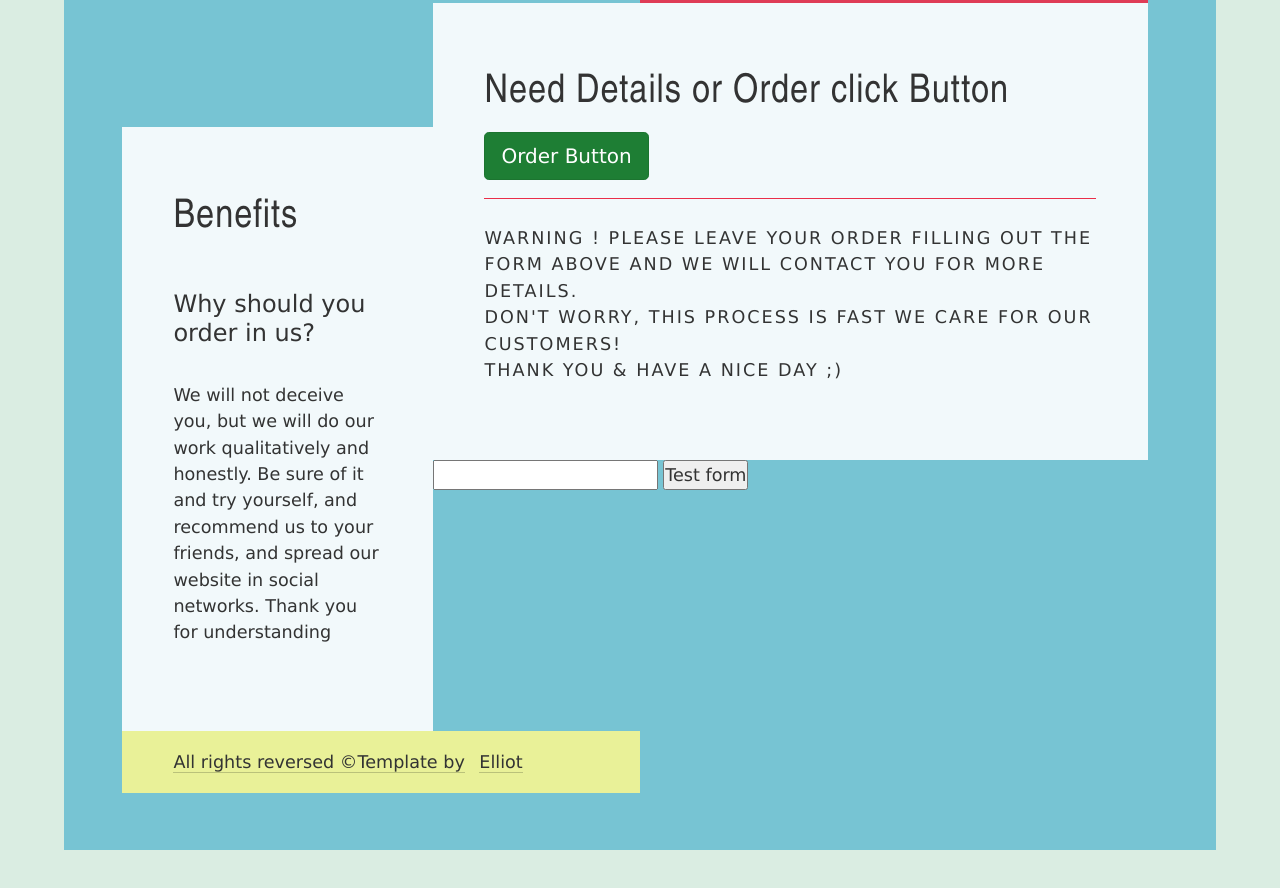
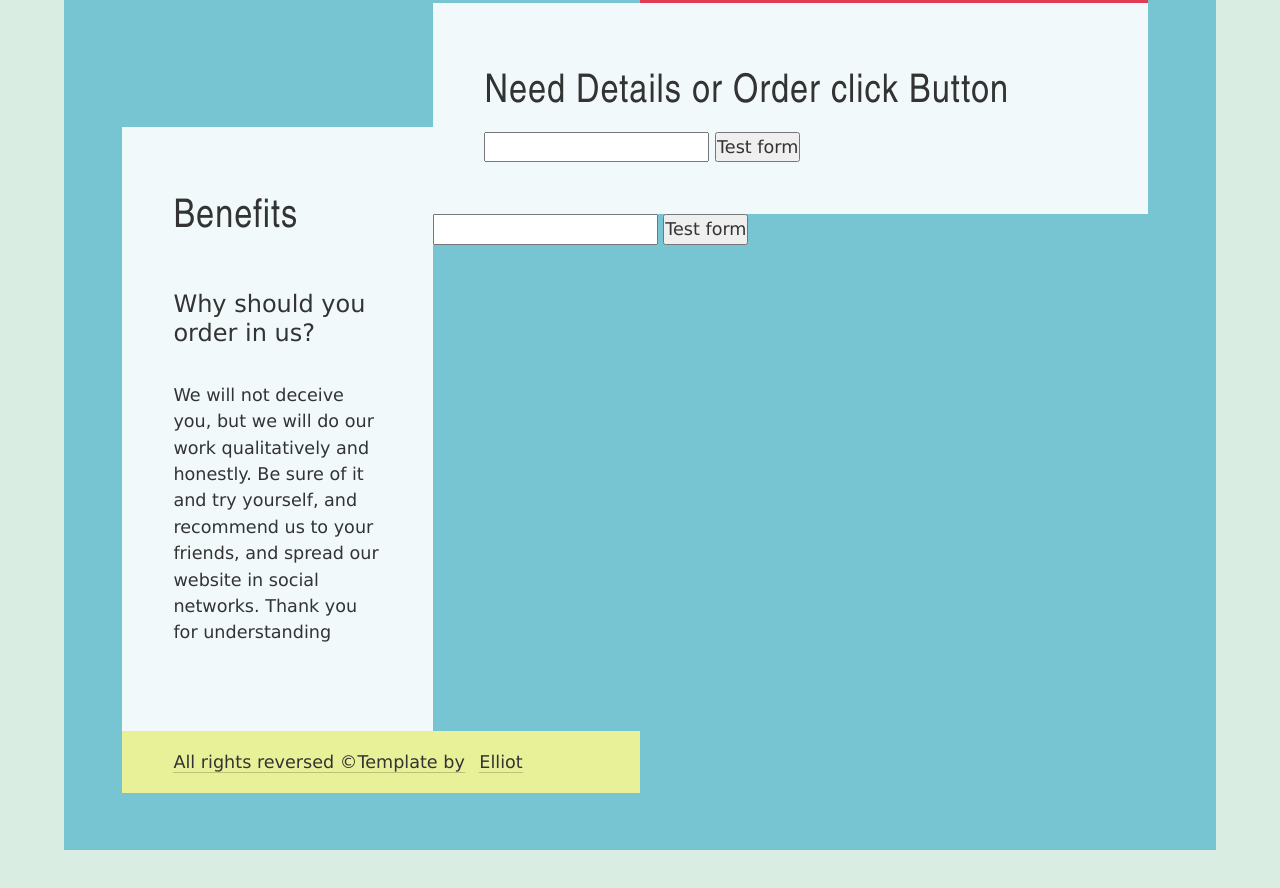
Before and after one commit to Designstep/designstep.github.io, a plain HTML site: page index.html in a window 1280 px wide. Shown: the part 2989-3877 px from the top of the page. Drawn offline with nearby package versions, Linux system fonts and the light colour scheme.

Commit message:
New contact form
1222

```diff
--- a/index.html
+++ b/index.html
@@ -141,10 +141,13 @@ This agency known in Pinterest advises you design services.
 
 		<div class="requirements" id="zen-requirements" role="article">
 			<h3>Need Details or Order click Button </h3>
-			<a href="https://docs.google.com/forms/d/e/1FAIpQLSd4bo5q8xKG4RgNJSRmcPRiXgG4PyL7KypKoFOVE7DKonRoIA/viewform?usp=sf_link" class="btn btn-success btn-lg active" role="button" aria-pressed="true">Order Button</a>
-			<p>Warning ! Please leave your order  filling out the form above and we will contact you for more details.<br>
-Don't worry, this process is fast we care for our customers! <br>
-Thank you & have a nice day ;)</p>
+			<form action="https://getsimpleform.com/messages?form_api_token=e9b147c8b4d328e5b706f1e66c10da50" method="post">
+  <!-- the redirect_to is optional, the form will redirect to the referrer on submission -->
+  <input type='hidden' name='redirect_to' value='<the complete return url e.g. http://fooey.com/thank-you.html>' />
+  <!-- all your input fields here.... -->
+  <input type='text' name='test' />
+  <input type='submit' value='Test form' />
+</form>
 </div>
 
 			<form action="https://getsimpleform.com/messages?form_api_token=e9b147c8b4d328e5b706f1e66c10da50" method="post">
```
